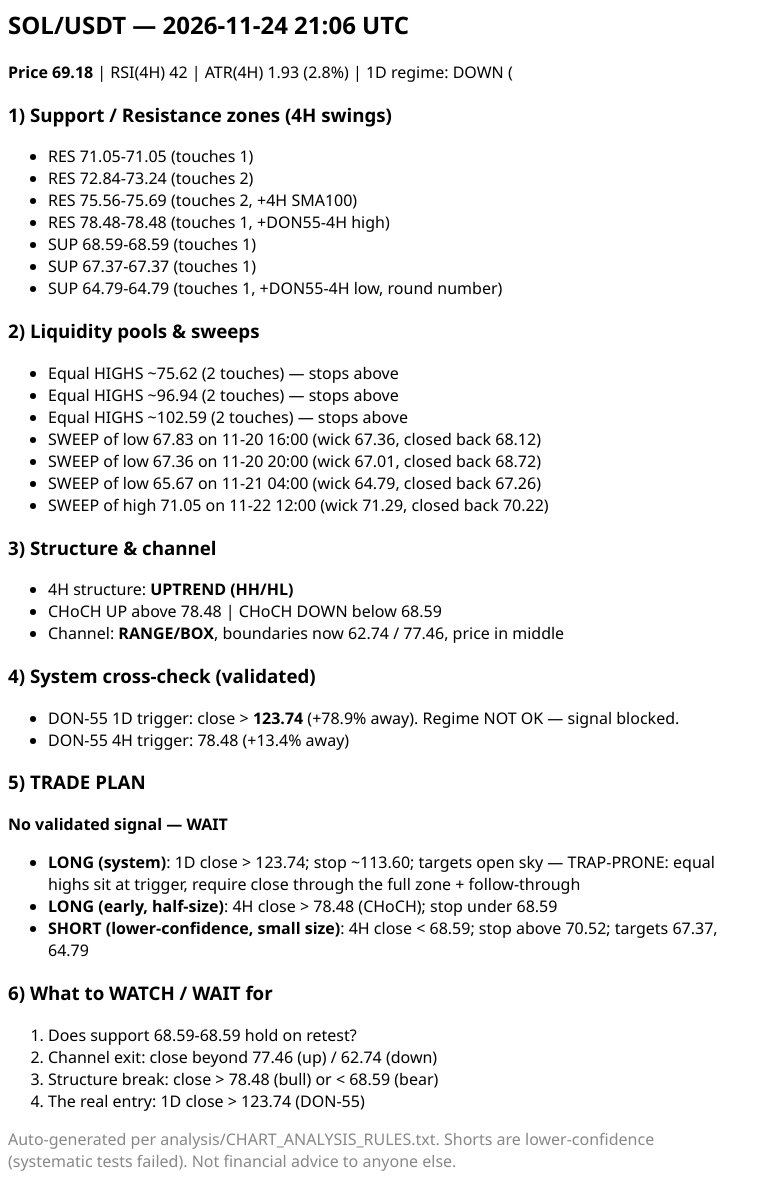
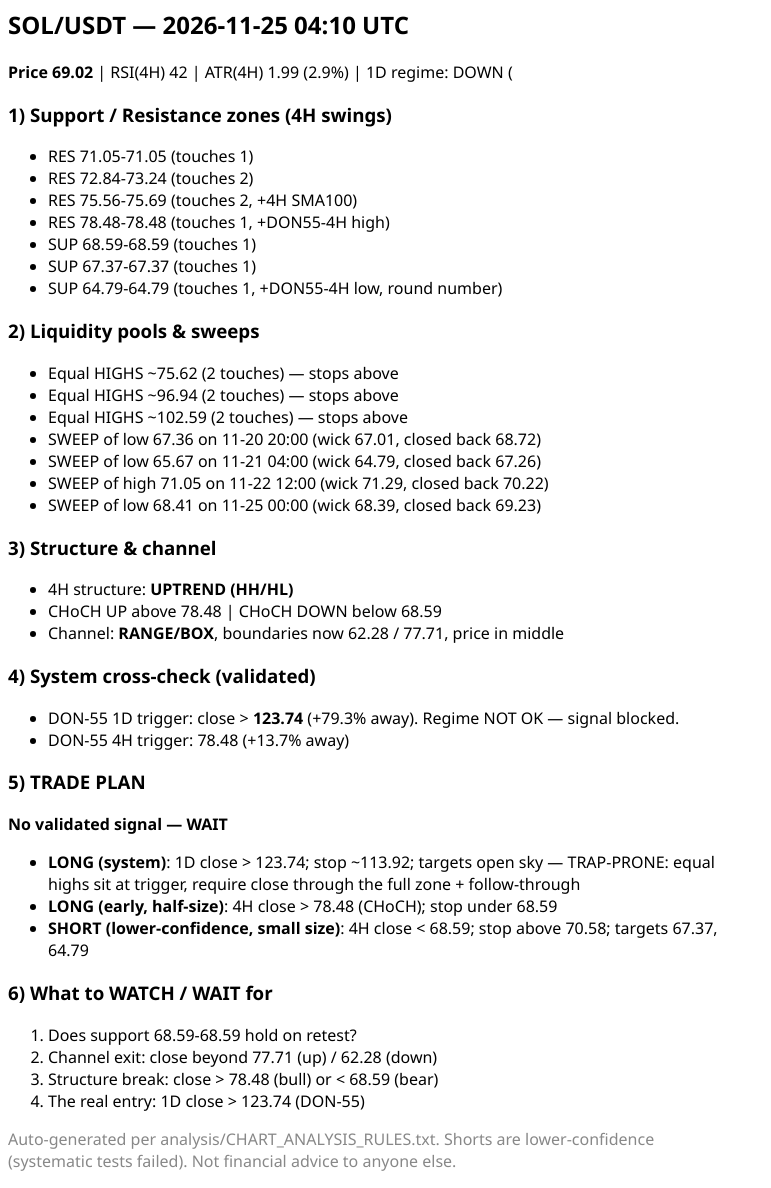
Before and after one commit to Bilalgpt/trade-analysis, a plain HTML site: page docs/analysis_v2.html in a window 1280 px wide. Shown: the whole page, without its empty margins (0-771 px from the left). Drawn offline with Linux system fonts and the light colour scheme.

Commit message:
report: hourly analysis 2026-11-25 04:10 UTC

```diff
--- a/docs/analysis_v2.html
+++ b/docs/analysis_v2.html
@@ -1,5 +1,5 @@
-<html><body style='font-family:Segoe UI,Arial,sans-serif;max-width:720px'><h2>SOL/USDT — 2026-11-24 21:06 UTC</h2>
-<p><b>Price 69.18</b> | RSI(4H) 42 | ATR(4H) 1.93 (2.8%) | 1D regime: DOWN (<SMA200)</p>
+<html><body style='font-family:Segoe UI,Arial,sans-serif;max-width:720px'><h2>SOL/USDT — 2026-11-25 04:10 UTC</h2>
+<p><b>Price 69.02</b> | RSI(4H) 42 | ATR(4H) 1.99 (2.9%) | 1D regime: DOWN (<SMA200)</p>
 <h3>1) Support / Resistance zones (4H swings)</h3><ul>
 <li>RES 71.05-71.05 (touches 1)</li>
 <li>RES 72.84-73.24 (touches 2)</li>
@@ -13,28 +13,28 @@
 <li>Equal HIGHS ~75.62 (2 touches) — stops above</li>
 <li>Equal HIGHS ~96.94 (2 touches) — stops above</li>
 <li>Equal HIGHS ~102.59 (2 touches) — stops above</li>
-<li>SWEEP of low 67.83 on 11-20 16:00 (wick 67.36, closed back 68.12)</li>
 <li>SWEEP of low 67.36 on 11-20 20:00 (wick 67.01, closed back 68.72)</li>
 <li>SWEEP of low 65.67 on 11-21 04:00 (wick 64.79, closed back 67.26)</li>
 <li>SWEEP of high 71.05 on 11-22 12:00 (wick 71.29, closed back 70.22)</li>
+<li>SWEEP of low 68.41 on 11-25 00:00 (wick 68.39, closed back 69.23)</li>
 </ul>
 <h3>3) Structure & channel</h3><ul><li>4H structure: <b>UPTREND (HH/HL)</b></li>
 <li>CHoCH UP above 78.48 | CHoCH DOWN below 68.59</li>
-<li>Channel: <b>RANGE/BOX</b>, boundaries now 62.74 / 77.46, price in middle</li>
+<li>Channel: <b>RANGE/BOX</b>, boundaries now 62.28 / 77.71, price in middle</li>
 </ul>
 <h3>4) System cross-check (validated)</h3><ul>
-<li>DON-55 1D trigger: close &gt; <b>123.74</b> (+78.9% away). Regime NOT OK — signal blocked.</li>
-<li>DON-55 4H trigger: 78.48 (+13.4% away)</li></ul>
+<li>DON-55 1D trigger: close &gt; <b>123.74</b> (+79.3% away). Regime NOT OK — signal blocked.</li>
+<li>DON-55 4H trigger: 78.48 (+13.7% away)</li></ul>
 <h3>5) TRADE PLAN</h3>
 <p><b>No validated signal — WAIT</b></p>
 <ul>
-<li><b>LONG (system)</b>: 1D close &gt; 123.74; stop ~113.60; targets open sky — TRAP-PRONE: equal highs sit at trigger, require close through the full zone + follow-through</li>
+<li><b>LONG (system)</b>: 1D close &gt; 123.74; stop ~113.92; targets open sky — TRAP-PRONE: equal highs sit at trigger, require close through the full zone + follow-through</li>
 <li><b>LONG (early, half-size)</b>: 4H close &gt; 78.48 (CHoCH); stop under 68.59</li>
-<li><b>SHORT (lower-confidence, small size)</b>: 4H close &lt; 68.59; stop above 70.52; targets 67.37, 64.79</li>
+<li><b>SHORT (lower-confidence, small size)</b>: 4H close &lt; 68.59; stop above 70.58; targets 67.37, 64.79</li>
 </ul>
 <h3>6) What to WATCH / WAIT for</h3><ol>
 <li>Does support 68.59-68.59 hold on retest?</li>
-<li>Channel exit: close beyond 77.46 (up) / 62.74 (down)</li>
+<li>Channel exit: close beyond 77.71 (up) / 62.28 (down)</li>
 <li>Structure break: close &gt; 78.48 (bull) or &lt; 68.59 (bear)</li>
 <li>The real entry: 1D close &gt; 123.74 (DON-55)</li></ol>
 <p style='color:#888'>Auto-generated per analysis/CHART_ANALYSIS_RULES.txt. Shorts are lower-confidence (systematic tests failed). Not financial advice to anyone else.</p></body></html>
```
